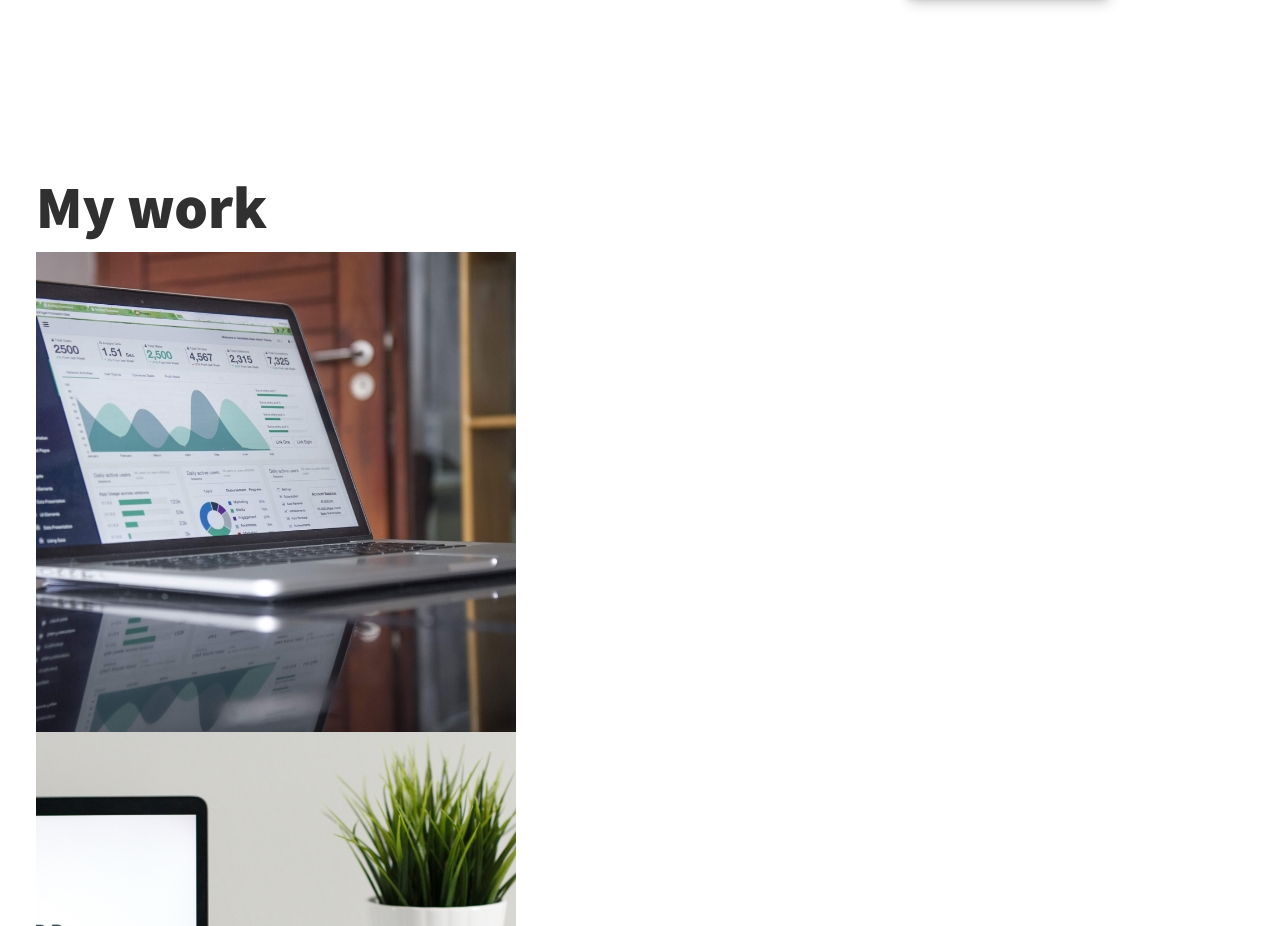
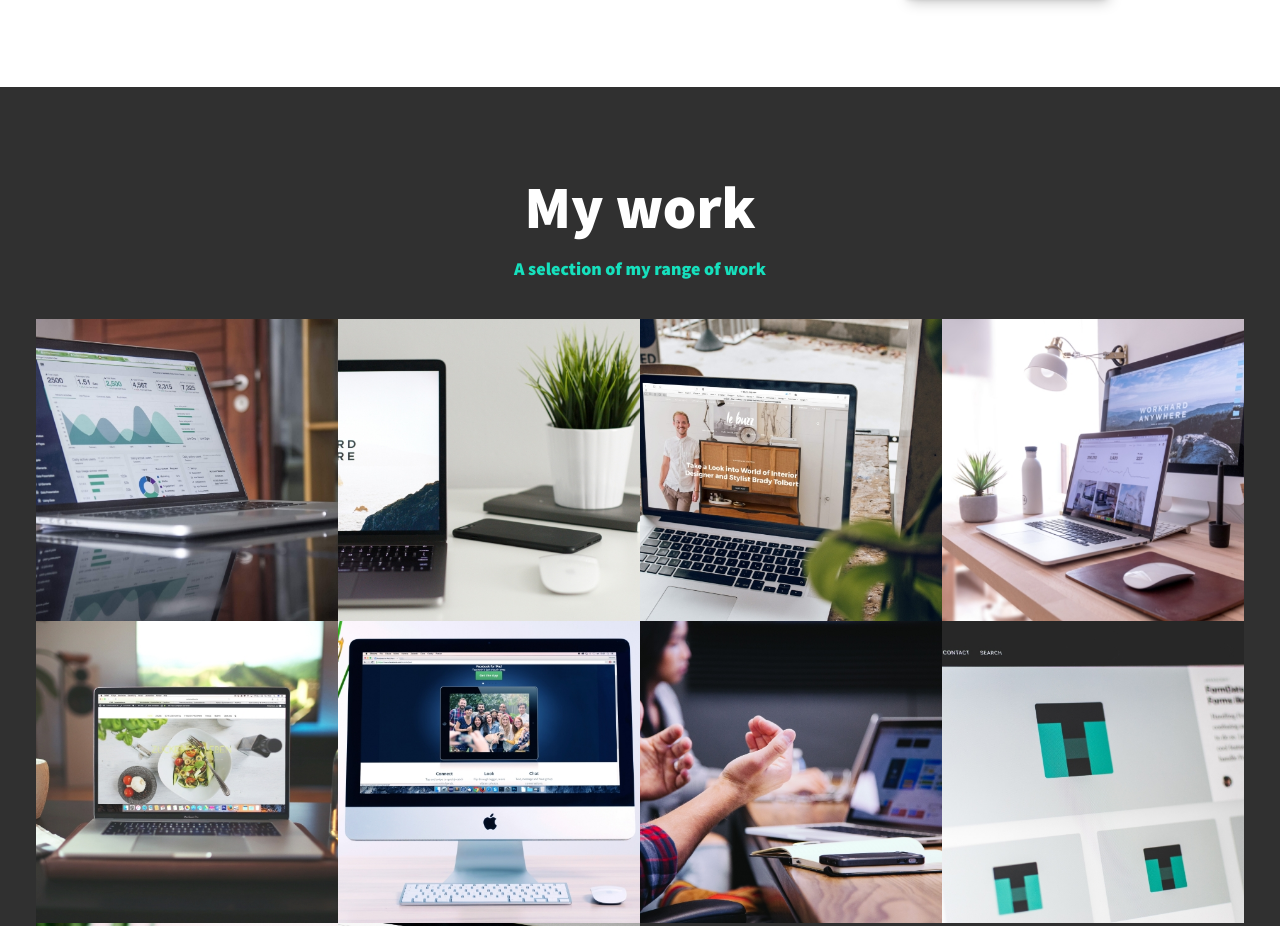
Before and after one commit to gurugu-learning-projects/html-css---portfolio, a plain HTML site: page index.html in a window 1280 px wide. Shown: the part 1569-2495 px from the top of the page. Drawn offline with nearby package versions, Linux system fonts and the light colour scheme.

Commit message:
Style Portfolio section

```diff
--- a/css/style.css
+++ b/css/style.css
@@ -126,6 +126,12 @@ h3 {
   padding: 0.25em 1em;
   font-family: var(--ff-secondary);
   margin-bottom: 1em;
+}
+
+.section__subtitle--work {
+  color: var(--clr-accent);
+  font-weight: var(--fw-bold);
+  margin-bottom: 2em;
 }
 
 /* header */
@@ -267,3 +273,36 @@ nav {
     z-index: 2;
   }
 }
+
+/* My Work */
+
+.my-work {
+  background-color: var(--clr-dark);
+  color: var(--clr-light);
+  text-align: center;
+}
+
+.portfolio {
+  display: grid;
+  grid-template-columns: repeat(auto-fit, minmax(300px, 1fr));
+}
+
+.portfolio__item {
+  background: var(--clr-accent);
+  overflow: hidden;
+}
+
+.portfolio__img {
+  transition: transform 750ms cubic-bezier(0.5, 0, 0.5, 1), opacity 250ms linear;
+}
+
+.portfolio__item:focus {
+  position: relative;
+  z-index: 2;
+}
+
+.portfolio__img:hover,
+.portfolio__item:focus .portfolio__img {
+  transform: scale(1.2);
+  opacity: 0.5;
+}
--- a/index.html
+++ b/index.html
@@ -128,8 +128,8 @@
 
     <!-- My Work -->
     <section class="my-work" id="work">
-      <h2 class="section__title">My work</h2>
-      <p class="section__subtitle"></p>
+      <h2 class="section__title--work">My work</h2>
+      <p class="section__subtitle--work">A selection of my range of work</p>
 
       <div class="portfolio">
         <!-- Portfolio item 01 -->
```
